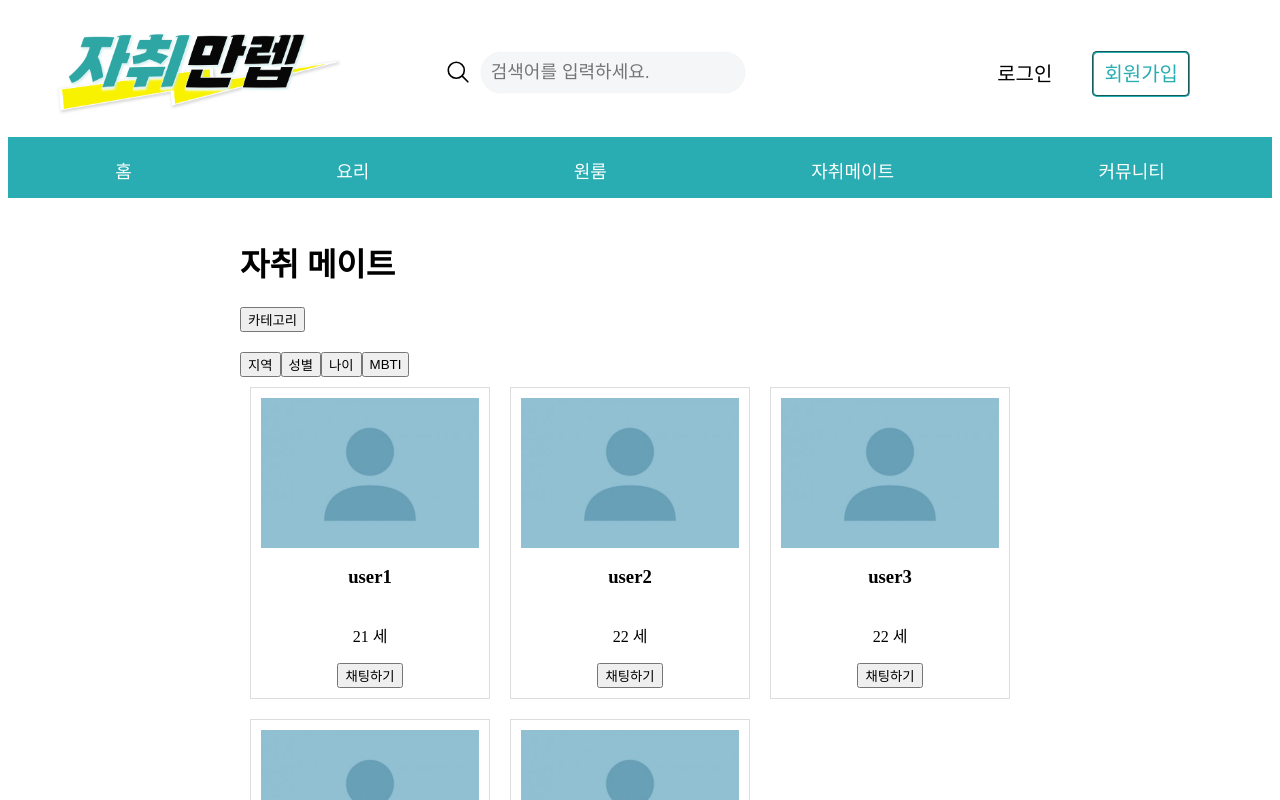
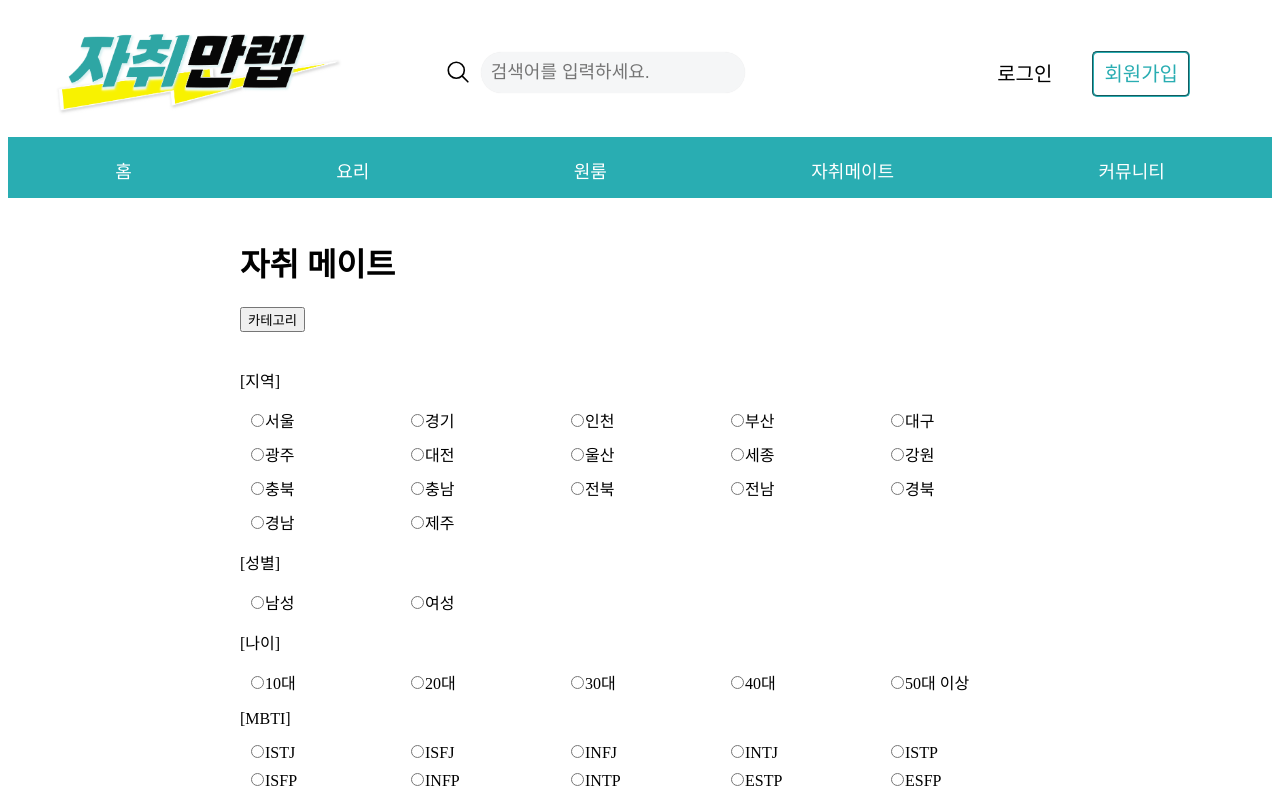
Before and after one commit to 2024-Hansung-Capstone/projectj-frontend, a React (Create React App) app: page /Mate in a window 1280 px wide. Both pictures are taken after a click on the button "카테고리". Shown: the top 800 px of the page. Built offline with nearby package versions, Linux system fonts and the light colour scheme; a web font is replaced by a local one.

Commit message:
1/29카테고리

```diff
--- a/package.json
+++ b/package.json
@@ -11,6 +11,7 @@
     "react-icons": "^5.0.1",
     "react-router-dom": "^6.21.3",
     "react-scripts": "5.0.1",
+    "styled-components": "^6.1.8",
     "web-vitals": "^2.1.4"
   },
   "scripts": {
--- a/src/pages/Mate.css
+++ b/src/pages/Mate.css
@@ -10,10 +10,13 @@
   object-fit: cover;
 }
 
+.Mate-filter {
+  gap: 10px; /* 간격 조절 */
+}
+
 .Mate-filter > button {
   margin-bottom: 20px;
   display: inline-block;
-    margin-right: 10px;
 }
 
 .Mate-product-list {
@@ -36,17 +39,20 @@
   margin-bottom: 10px;
 }
 
-  /* Mate.css */
 
-.filter-options {
-    display: flex;
-    flex-wrap: wrap;
+.Mate-filter > button {
+  margin-bottom: 20px;
+  display: inline-block;
 }
 
-  .filter-option {
-    margin-right: 10px; /* Adjust as needed */
+.filter-options ul {
+  list-style: none;
+  margin-left: 10px;
+  padding: 0;
+  display: grid;
+  grid-template-columns: repeat(5, 1fr); /* 5개씩 나누어 표시 */
+  gap: 10px;
 }
-
-  .Mate-filter > button {
-    margin-right: 10px; /* Adjust as needed */
+.filter-options input {
+  margin: 1px;
 }
--- a/src/pages/Mate.js
+++ b/src/pages/Mate.js
@@ -1,5 +1,3 @@
-// Mate.js
-
 import React, { useState } from 'react';
 import './Mate.css';
 
@@ -20,11 +18,14 @@ const userData = [
 
 export default function Mate() {
   const [isFilterVisible, setFilterVisible] = useState(false);
-  const [selectedFilter, setSelectedFilter] = useState(null);
+  const [selectedFilters, setSelectedFilters] = useState({});
 
   const handleFilterClick = (filter) => {
     setFilterVisible((prev) => !prev);
-    setSelectedFilter((prev) => (prev === filter ? null : filter));
+  };
+
+  const handleOptionChange = (filter, option) => {
+    setSelectedFilters((prev) => ({ ...prev, [filter]: option }));
   };
 
   const renderFilterOptions = () => {
@@ -32,26 +33,30 @@ export default function Mate() {
       return (
         <div className="filter-options">
           {Object.keys(filterOptions).map((filter, index) => (
-            <button key={index} onClick={() => setSelectedFilter(filter)}>
-              {filter}
-            </button>
-          ))}
-        </div>
-      );
-    }
-    return null;
-  };
-
-  const renderSelectedFilterOptions = () => {
-    if (selectedFilter && (selectedFilter === "지역" || selectedFilter === "성별" || selectedFilter === "나이" || selectedFilter === "MBTI")) {
-      return (
-        <div className="selected-filter-options">
-          {filterOptions[selectedFilter].map((option, index) => (
-            <div key={index} className="filter-option">
-              <input type="radio" name={selectedFilter} value={option} />
-              <label>{option}</label>
+            <div key={index}>
+              <p>{`[${filter}]`}</p>
+              <ul>
+                {filterOptions[filter].map((option, optionIndex) => (
+                  <li key={optionIndex}>
+                    <label className="radio-label">
+                      <input
+                        type="radio"
+                        id={`${filter}_${optionIndex}`}
+                        name={filter}
+                        value={option}
+                        checked={selectedFilters[filter] === option}
+                        onChange={() => handleOptionChange(filter, option)}
+                      />
+                      {option}
+                    </label>
+                  </li>
+                ))}
+              </ul>
             </div>
           ))}
+          <div className="ok_button">
+            <button>확인</button>
+          </div>
         </div>
       );
     }
@@ -64,7 +69,6 @@ export default function Mate() {
       <div className='Mate-filter'>
         <button onClick={() => handleFilterClick("카테고리")}>카테고리</button>
         {renderFilterOptions()}
-        {renderSelectedFilterOptions()}
       </div>
       <div className='Mate-product-list'>
         {userData.map(user => (
```
Also changed, not shown: 1 other file (tests, documents, lock files or other folders). Lines whose indentation alone changed are shown as unchanged.
